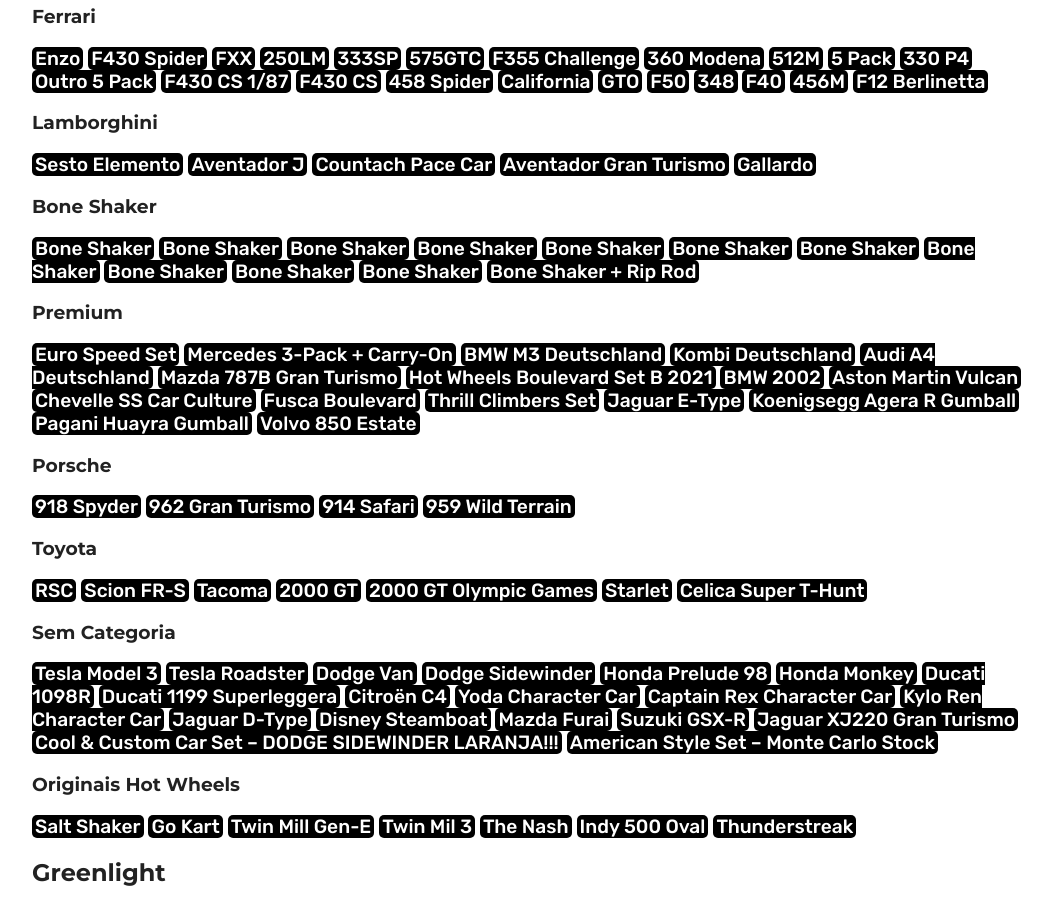
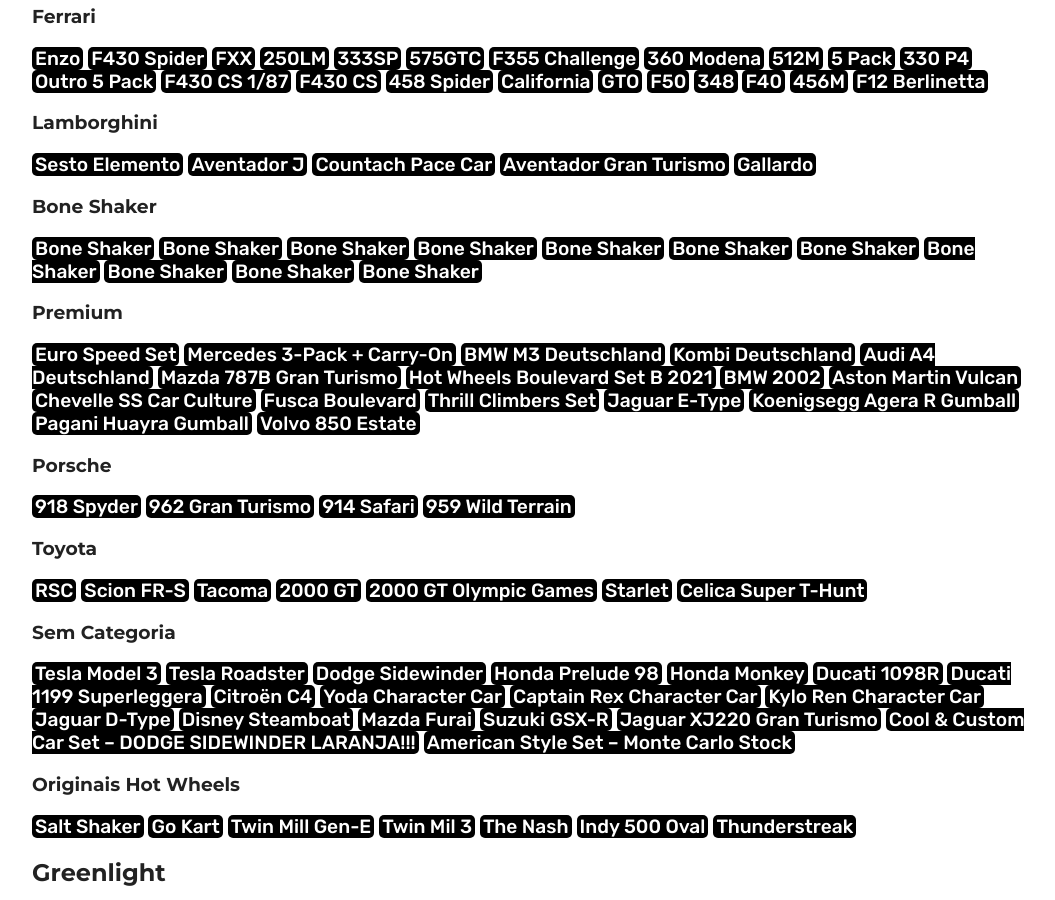
Before and after one commit to loloop/loloop.github.io, a Jekyll site: the page built from wishlist/index.md, in a window 1280 px wide and 900 px high, scrolled down 1463 px. Shown: the whole window, without its empty margins (108-1163 px from the left). Built offline with Jekyll 4.4.1, drawn with Linux system fonts in a browser that asks for light colours.

Commit message:
Update index.md

```diff
--- a/wishlist/index.md
+++ b/wishlist/index.md
@@ -150,7 +150,6 @@
 [Bone Shaker](https://arteemminiaturas.com.br/website/loja_detalhes.asp?loja_cat=&loja_sub=&loja_item=15738)
 [Bone Shaker](https://universohotwheels.com.br/product-page/hot-wheels-id-bone-shaker/)
 [Bone Shaker](https://universohotwheels.com.br/product-page/hot-wheels-tooned-skull-shaker/)
-[Bone Shaker + Rip Rod](https://universohotwheels.com.br/product-page/hot-wheels-pack-de-2-bon-shaker-rip-rod/)
 
 ### Premium
 [Euro Speed Set](https://universohotwheels.com.br/product-page/hot-wheels-car-culture-euro-speed-set-completo-5-minis/)
@@ -188,7 +187,6 @@
 ### Sem Categoria
 [Tesla Model 3](https://universohotwheels.com.br/product-page/hot-wheels-factory-fresh-tesla-model-3-3/)
 [Tesla Roadster](https://universohotwheels.com.br/product-page/hot-wheels-first-editions-2008-tesla-roadster/)
-[Dodge Van](https://universohotwheels.com.br/product-page/hot-wheels-metro-dodge-van/)
 [Dodge Sidewinder](https://universohotwheels.com.br/product-page/hot-wheels-snack-time-dodge-sidewinder/)
 [Honda Prelude 98](https://universohotwheels.com.br/product-page/hot-wheels-car-culture-modern-classics-98-honda-prelude/)
 [Honda Monkey](https://universohotwheels.com.br/product-page/hot-wheels-honda-honda-monkey-z50-3/)
```
